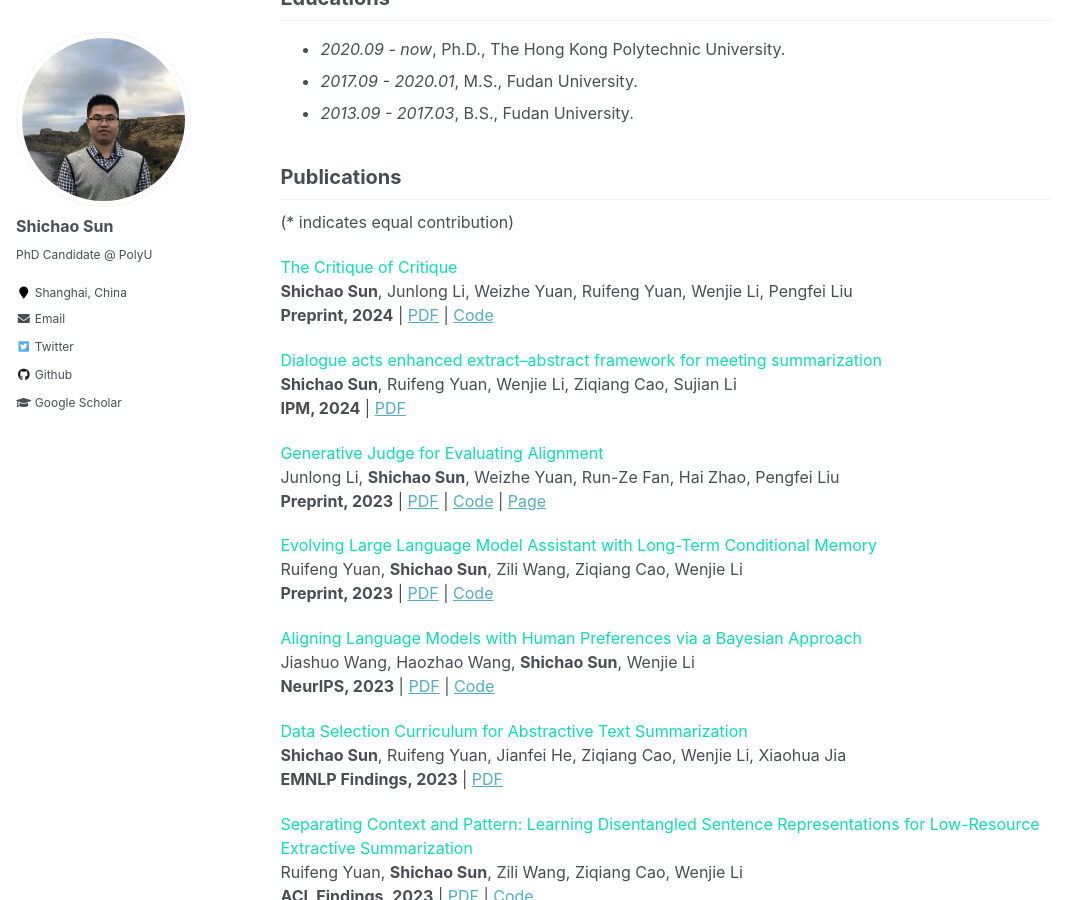
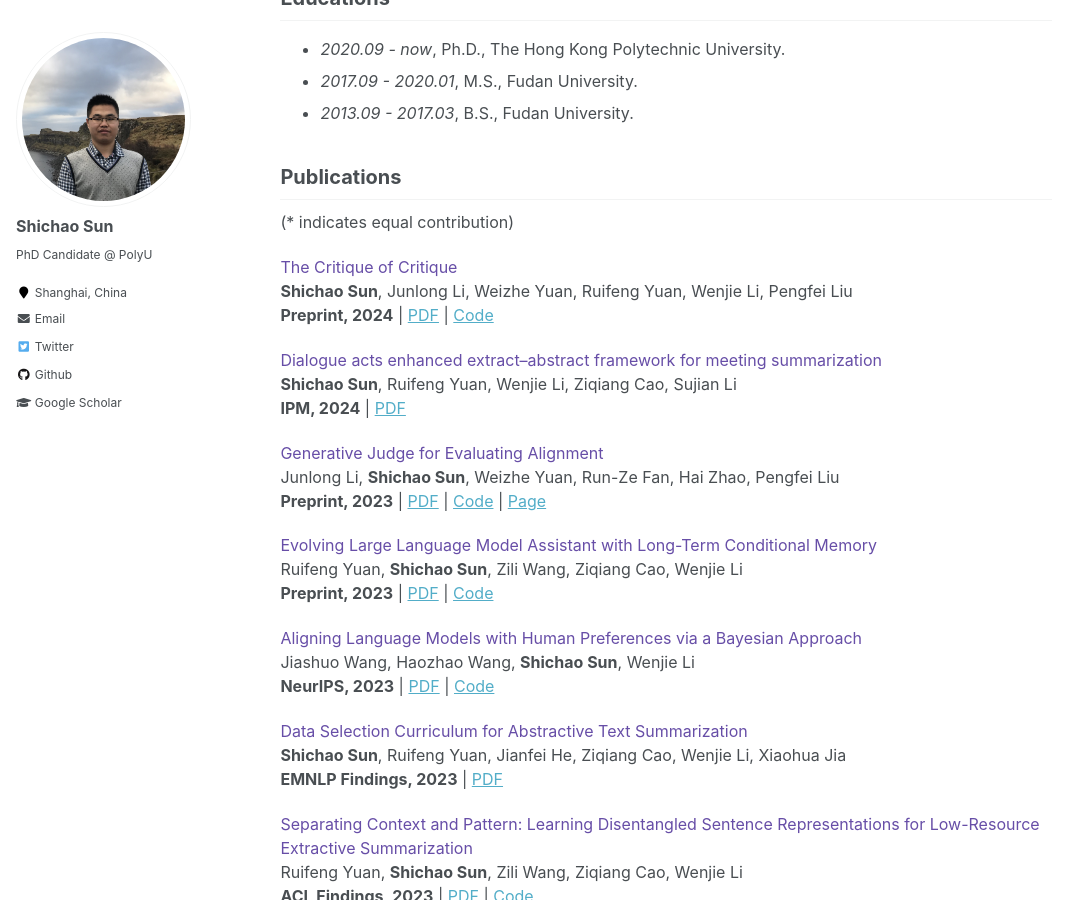
Before and after one commit to ShichaoSun/ShichaoSun.github.io, a Jekyll site: the page built from _pages/about.md, in a window 1280 px wide and 900 px high, scrolled down 406 px. Shown: the whole window, without its empty margins (0-1086 px from the left). Built offline with Jekyll 4.4.1, drawn with Linux system fonts in a browser that asks for light colours.

```diff
--- a/_pages/about.md
+++ b/_pages/about.md
@@ -30,91 +30,91 @@
 (* indicates equal contribution)
 
 <div class='paper-box-text' markdown="1">
-<font color="MargueriteBlue">The Critique of Critique
+<font color="#674EA7">The Critique of Critique
 </font>
 **Shichao Sun**, Junlong Li, Weizhe Yuan, Ruifeng Yuan, Wenjie Li, Pengfei Liu\\
 **Preprint, 2024** |  [PDF](https://arxiv.org/abs/2401.04518) | [Code](https://github.com/GAIR-NLP/MetaCritique)
 </div>
 
 <div class='paper-box-text' markdown="1">
-<font color="MargueriteBlue">Dialogue acts enhanced extract–abstract framework for meeting summarization
+<font color="#674EA7">Dialogue acts enhanced extract–abstract framework for meeting summarization
 </font>
 **Shichao Sun**, Ruifeng Yuan, Wenjie Li, Ziqiang Cao, Sujian Li\\
 **IPM, 2024** |  [PDF](https://www.sciencedirect.com/science/article/abs/pii/S0306457323003722)
 </div>
 
 <div class='paper-box-text' markdown="1">
-<font color="MargueriteBlue">Generative Judge for Evaluating Alignment
+<font color="#674EA7">Generative Judge for Evaluating Alignment
 </font>
 Junlong Li, **Shichao Sun**, Weizhe Yuan, Run-Ze Fan, Hai Zhao, Pengfei Liu \\
 **Preprint, 2023** |  [PDF](https://arxiv.org/abs/2310.05470) | [Code](https://github.com/GAIR-NLP/auto-j) | [Page](https://gair-nlp.github.io/auto-j/)
 </div>
 
 <div class='paper-box-text' markdown="1">
-<font color="MargueriteBlue">Evolving Large Language Model Assistant with Long-Term Conditional Memory
+<font color="#674EA7">Evolving Large Language Model Assistant with Long-Term Conditional Memory
 </font>
 Ruifeng Yuan, **Shichao Sun**, Zili Wang, Ziqiang Cao, Wenjie Li\\
 **Preprint, 2023** |  [PDF](https://arxiv.org/abs/2312.17257) | [Code](https://github.com/RuifengYuan/Evolving-LLM-Assistant-with-Long-Term-Conditional-Memory)
 </div>
 
 <div class='paper-box-text' markdown="1">
-<font color="MargueriteBlue">Aligning Language Models with Human Preferences via a Bayesian Approach
+<font color="#674EA7">Aligning Language Models with Human Preferences via a Bayesian Approach
 </font>
 Jiashuo Wang, Haozhao Wang, **Shichao Sun**, Wenjie Li\\
 **NeurIPS, 2023** |  [PDF](https://arxiv.org/abs/2310.05782) | [Code](https://github.com/wangjs9/aligned-dpm)
 </div>
 
 <div class='paper-box-text' markdown="1">
-<font color="MargueriteBlue">Data Selection Curriculum for Abstractive Text Summarization
+<font color="#674EA7">Data Selection Curriculum for Abstractive Text Summarization
 </font>
 **Shichao Sun**, Ruifeng Yuan, Jianfei He, Ziqiang Cao, Wenjie Li, Xiaohua Jia\\
 **EMNLP Findings, 2023** |  [PDF](https://aclanthology.org/2023.findings-emnlp.537/)
 </div>
 
 <div class='paper-box-text' markdown="1">
-<font color="MargueriteBlue">Separating Context and Pattern: Learning Disentangled Sentence Representations for Low-Resource Extractive Summarization
+<font color="#674EA7">Separating Context and Pattern: Learning Disentangled Sentence Representations for Low-Resource Extractive Summarization
 </font>
 Ruifeng Yuan, **Shichao Sun**, Zili Wang, Ziqiang Cao, Wenjie Li\\
 **ACL Findings, 2023** |  [PDF](https://aclanthology.org/2023.findings-acl.479/) | [Code](https://github.com/RuifengYuan/Distangled-Ext-Sum)
 </div>
 
 <div class='paper-box-text' markdown="1">
-<font color="MargueriteBlue">Improving Sentence Similarity Estimation for Unsupervised Extractive Summarization
+<font color="#674EA7">Improving Sentence Similarity Estimation for Unsupervised Extractive Summarization
 </font>
 **Shichao Sun**, Ruifeng Yuan, Wenjie Li, Sujian Li \\
 **ICASSP, 2023** |  [PDF](https://ieeexplore.ieee.org/abstract/document/10096137/) | [Code](https://github.com/ShichaoSun/SS4Sum)
 </div>
 
 <div class='paper-box-text' markdown="1">
-<font color="MargueriteBlue">Empirical Analysis of Beam Search Curse and Search Errors with Model Errors in Neural Machine Translation
+<font color="#674EA7">Empirical Analysis of Beam Search Curse and Search Errors with Model Errors in Neural Machine Translation
 </font>
 Jianfei He, **Shichao Sun**, Xiaohua Jia, Wenjie Li \\
 **EAMT, 2023** |  [PDF](https://aclanthology.org/2023.eamt-1.10/)
 </div>
 
 <div class='paper-box-text' markdown="1">
-<font color="MargueriteBlue">Rethinking the framework constructed by counterfactual functional model
+<font color="#674EA7">Rethinking the framework constructed by counterfactual functional model
 </font>
 Chao Wang, Linfang Liu, **Shichao Sun**, Wei Wang \\
 **Applied Intelligence, 2022** |  [PDF](https://link.springer.com/article/10.1007/s10489-022-03161-8)
 </div>
 
 <div class='paper-box-text' markdown="1">
-<font color="MargueriteBlue">Alleviating Exposure Bias via Contrastive Learning for Abstractive Text Summarization
+<font color="#674EA7">Alleviating Exposure Bias via Contrastive Learning for Abstractive Text Summarization
 </font>
 **Shichao Sun**, Wenjie Li \\
 **arXiv, 2021** |  [PDF](https://arxiv.org/abs/2108.11846) | [Code](https://github.com/ShichaoSun/ConAbsSum)
 </div>
 
 <div class='paper-box-text' markdown="1">
-<font color="MargueriteBlue">A Goal-Driven Tree-Structured Neural Model for Math Word Problems
+<font color="#674EA7">A Goal-Driven Tree-Structured Neural Model for Math Word Problems
 </font>
 Zhipeng Xie\*, **Shichao Sun**\*\\
 **IJCAI, 2019** |  [PDF](https://www.ijcai.org/proceedings/2019/0736.pdf) | [Code](https://github.com/ShichaoSun/math_seq2tree)
 </div>
 
 <div class='paper-box-text' markdown="1">
-<font color="MargueriteBlue">BiLSTM-Based Models for Metaphor Detection
+<font color="#674EA7">BiLSTM-Based Models for Metaphor Detection
 </font>
 **Shichao Sun**, Zhipeng Xie \\
 **NLPCC, 2017** |  [PDF](https://link.springer.com/chapter/10.1007/978-3-319-73618-1_36) | [Code](https://github.com/ShichaoSun/metaphor)
```
